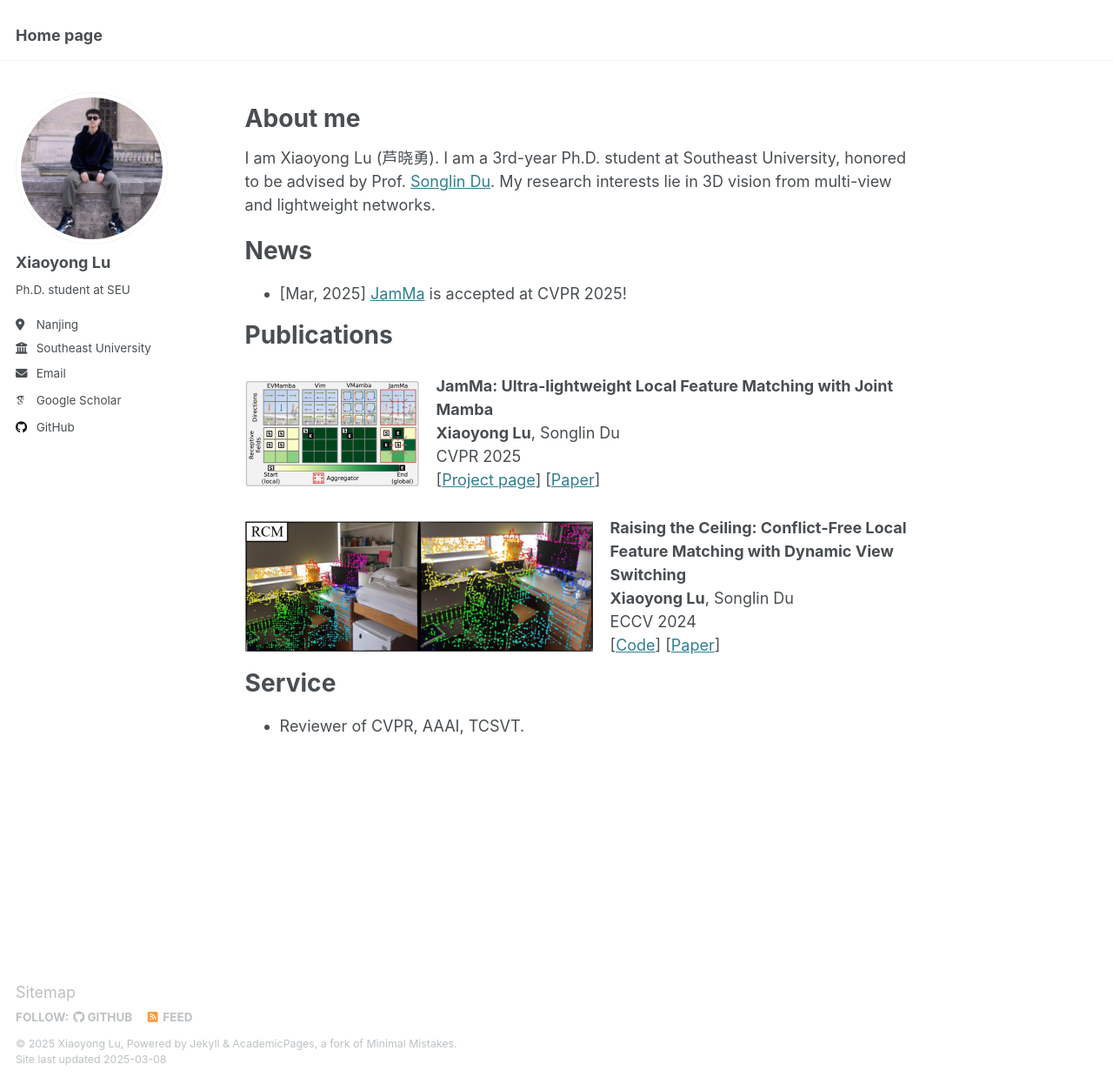
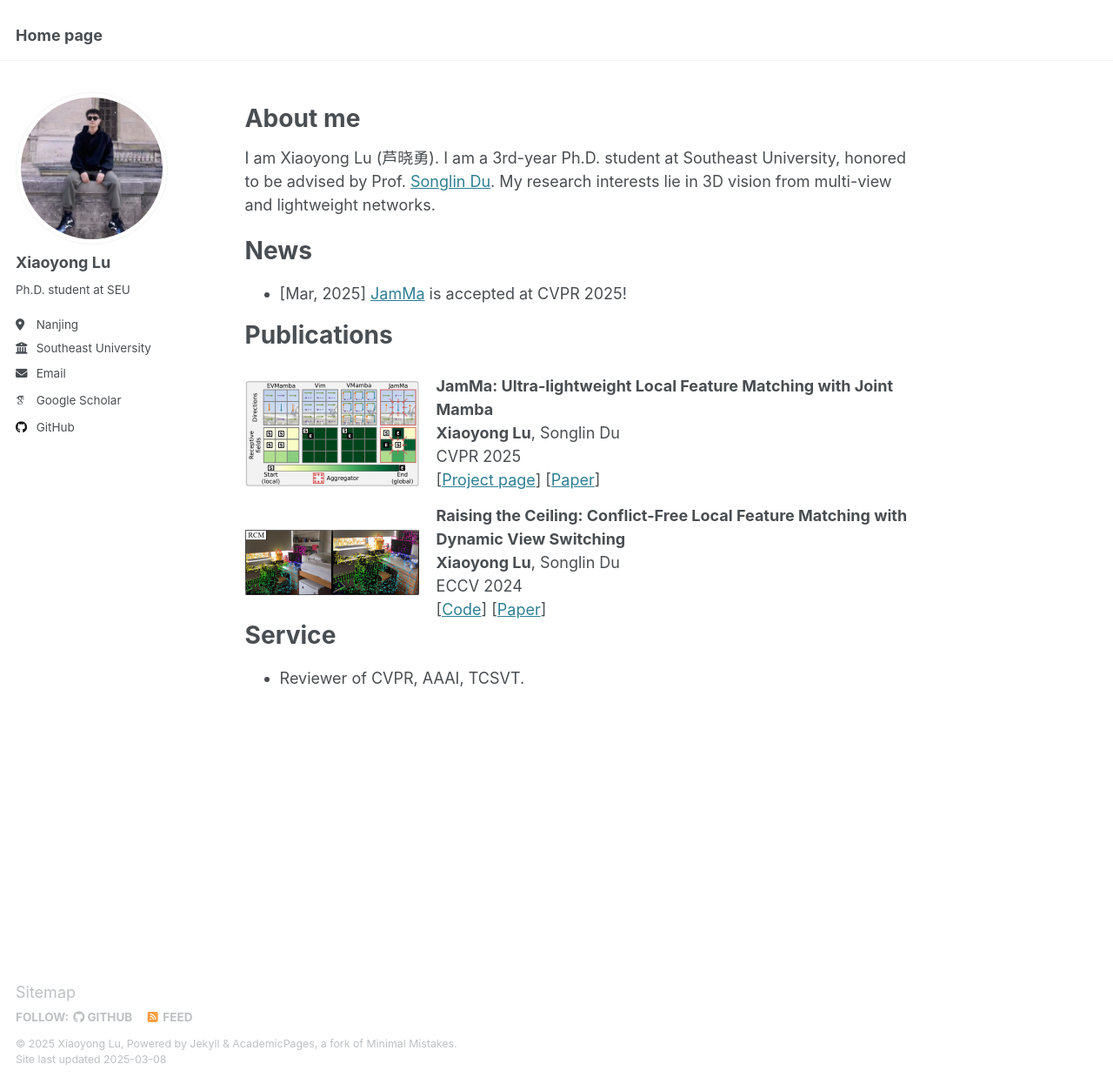
Before and after one commit to leoluxxx/leoluxxx.github.io, a Jekyll site: the page built from _pages/about.md, in a window 1280 px wide and 1246 px high. Shown: the whole window at 87% size. Built offline with Jekyll 4.4.1, drawn with Linux system fonts in a browser that asks for light colours; some web fonts are replaced.

Commit message:
Update about.md

```diff
--- a/_pages/about.md
+++ b/_pages/about.md
@@ -29,7 +29,7 @@ Publications
 </div>
 
 <div style="display: flex; align-items: center;">
-  <img src="/images/rcm.png" alt="RCM" style="height: 150px; margin-right: 20px; margin-top: 20px; margin-bottom: 20px;" />
+  <img src="/images/rcm.png" alt="RCM" style="width: 200px; margin-right: 20px; margin-top: 20px; margin-bottom: 20px;" />
   <div>
     <strong>Raising the Ceiling: Conflict-Free Local Feature Matching with Dynamic View Switching</strong><br>
     <strong>Xiaoyong Lu</strong>, Songlin Du<br>
```
